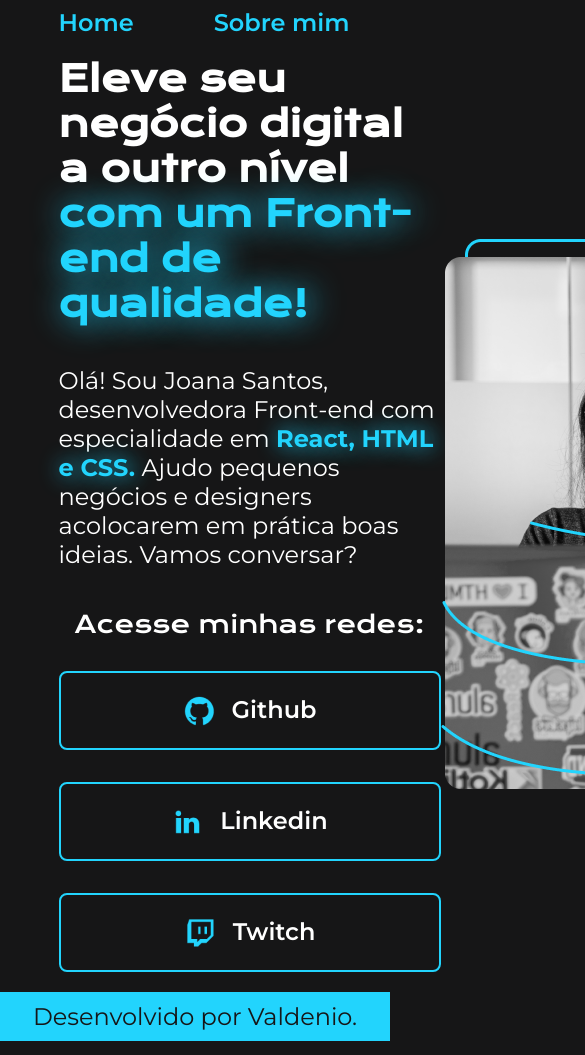
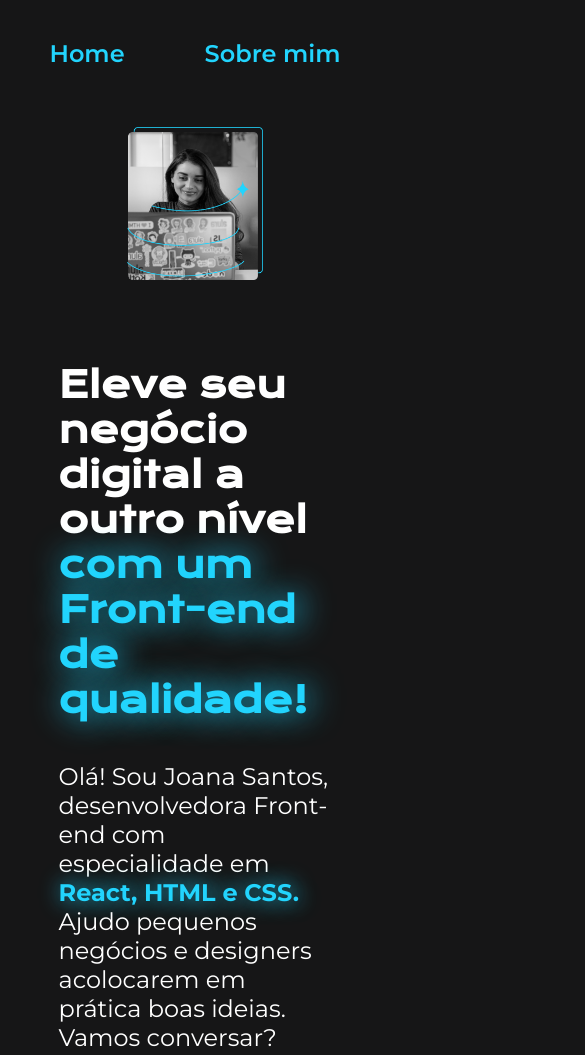
Before and after one commit to Denium/Portifolio_Projeto_Alura, a plain HTML site: page index.html in a window 390 px wide. Shown: the top 1055 px of the page, 585 px wide, since content can reach past the window. Drawn offline with nearby package versions, Linux system fonts and the light colour scheme.

Commit message:
Versao finalizada do projeto Alura portfolio

```diff
--- a/html/index.html
+++ b/index.html
@@ -28,16 +28,16 @@
                 conversar?</p>
             <div class="apresentacao__links">
                 <h2 class="apresentacao__links__subtitulo">Acesse minhas redes:</h2>
-                <a class="apresentacao__links__link" href="https://github.com/Denium" target="_blank">
+                <a class="apresentacao__links__navegacao" href="https://github.com/Denium" target="_blank">
                     <img src="../assets/github.png" alt="ícone Github"> Github</a>
-                <a class="apresentacao__links__link" href="https://www.linkedin.com/in/valdenio-junior/"
+                <a class="apresentacao__links__navegacao" href="https://www.linkedin.com/in/valdenio-junior/"
                     target="_blank">
                     <img src="../assets/linkedin.png" alt="Icone Linkedin"> Linkedin</a>
-                <a class="apresentacao__links__link" href="https://www.twitch.tv/alanzoka" target="_blank">
+                <a class="apresentacao__links__navegacao" href="https://www.twitch.tv/alanzoka" target="_blank">
                     <img src="../assets/twitch.png" alt="Icone Twitch"> Twitch</a>
             </div>
         </section>
-        <img src="../assets/Imagem.png" alt="Foto da Joana Santos programando">
+        <img class="apresentacao__imagem" src="../assets/Imagem.png" alt="Foto da Joana Santos programando">
     </main>
 
     <footer class="rodape">
--- a/styles/style.css
+++ b/styles/style.css
@@ -50,17 +50,18 @@ h1 {
   display: flex;
   align-items: center;
   justify-content: space-between;
+  gap: 82px;
 }
 
 .apresentacao__conteudo {
-  width: 615px;
+  width: 50%;
   display: flex;
   flex-direction: column;
   gap: 40px;
 }
 
 .apresentacao__conteudo__titulo {
-  font-size: 36px;
+  font-size: 2.25rem;
   font-family: var(--fonte-primaria);
 }
 
@@ -70,7 +71,7 @@ h1 {
 }
 
 .apresentacao__conteudo__paragrafo {
-  font-size: 24px;
+  font-size: 1.5rem;
   font-family: var(--fonte-secundaria);
 }
 
@@ -85,11 +86,11 @@ h1 {
 .apresentacao__links__subtitulo {
   font-family: var(--fonte-primaria);
   font-weight: 400;
-  font-size: 24px;
+  font-size: 1.5rem;
 }
 
-.apresentacao__links__link {
-  width: 378px;
+.apresentacao__links__navegacao {
+  width: 50%;
   display: flex;
   justify-content: center;
   gap: 16px;
@@ -97,16 +98,20 @@ h1 {
   border: 2px solid var(--cor-terciaria);
   border-radius: 8px;
   font-weight: 600;
-  font-size: 24px;
+  font-size: 1.5rem;
   padding: 21.5px 0px;
   text-decoration: none;
   color: var(--cor-secundaria);
   font-family: var(--fonte-secundaria);
 }
 
-.apresentacao__links__link:hover {
+.apresentacao__links__navegacao:hover {
   background-color: #272727;
-  font-size: 30px;
+  font-size: 1.87rem;
+}
+
+.apresentacao__imagem {
+  width: 50%;
 }
 
 .rodape {
@@ -115,6 +120,24 @@ h1 {
   padding: 10px;
   text-align: center;
   font-family: var(--fonte-secundaria);
-  font-size: 24px;
+  font-size: 1.5rem;
   font-weight: 400;
 }
+
+@media (max-width : 1200px){
+  .cabecalho{
+    padding: 10%
+  }
+
+  .cabecalho__menu{
+    justify-content: center;
+  }
+
+  .apresentacao {
+    flex-direction: column-reverse;
+  }
+
+  .apresentacao__conteudo{
+    width: 100%;
+  }
+}
```
Also changed, not shown: about.html (renamed from html/about.html, +1 -1 lines).
